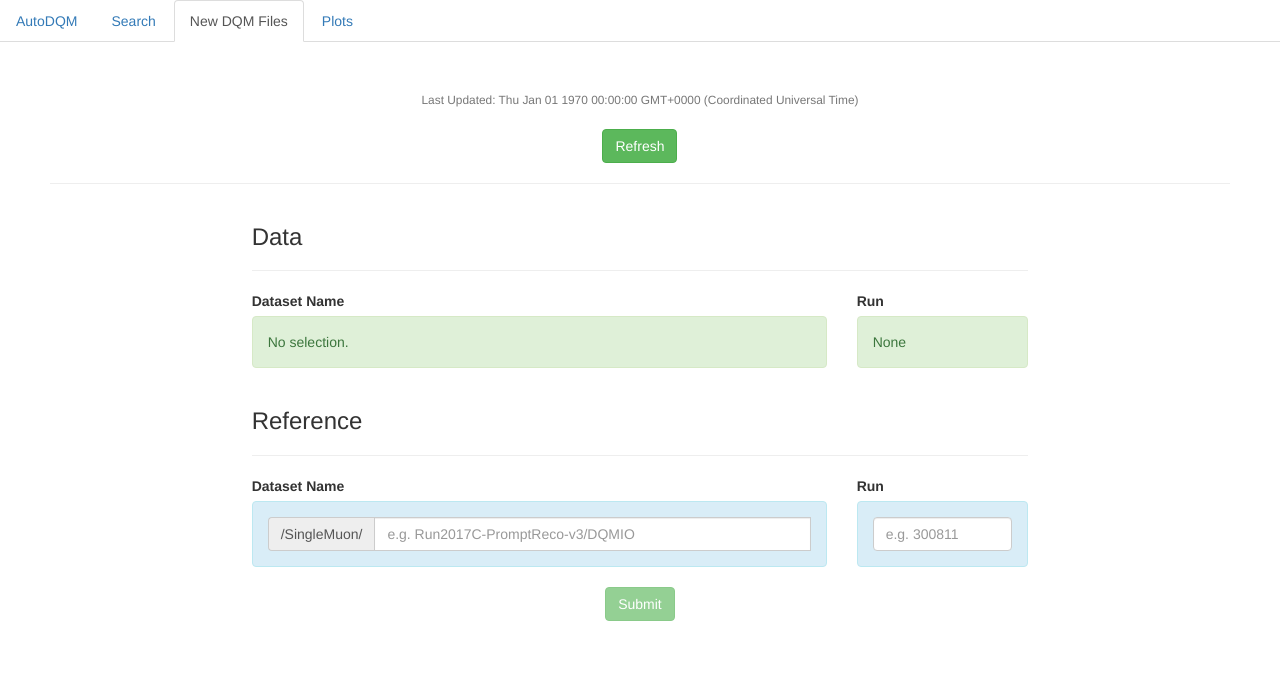
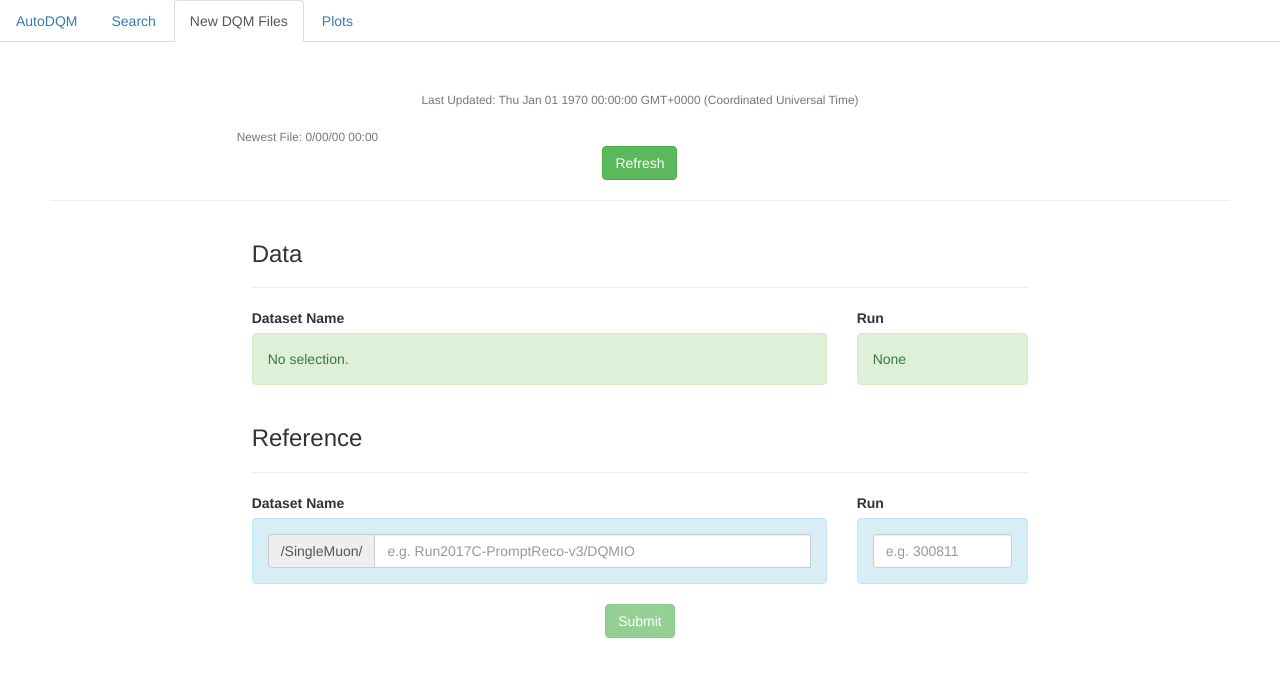
Before and after one commit to jkguiang/AutoDQM, a PHP site: page /cron_dqm.php in a window 1280 px wide. Shown: the top 677 px of the page. Run offline with PHP 8.4, Linux system fonts and the light colour scheme; data that the repository does not hold is empty; some libraries are stand-ins or nearby versions.

Commit message:
updated remote query submissions

```diff
--- a/cron_dqm.php
+++ b/cron_dqm.php
@@ -46,6 +46,7 @@
 
                     $new_files = array();
                     $timestamp = $files_dict["timestamp"];
+                    $newest = $files_dict["newest"];
 
                     foreach($files_dict["files"] as $key => $val) {
                         $new_files[$key] = $val;
@@ -57,7 +58,7 @@
                 <script>
                     // Global variables
                     var query = {
-                        "type": "retrieve",
+                        "type": "retrieve_data",
                         "data_query": "",
                         "ref_query": "",
                         "sample": "",
@@ -67,6 +68,7 @@
 
                     var new_files = <?php echo json_encode($new_files);  ?> // New files dict {"run_number":"dataset_name", ...} from php
                     var timestamp = new Date(Number(<?php echo $timestamp ?>) * 1000);
+                    var newest = new Date(Number(<?php echo $newest ?>) * 1000);
 
                     // Form handlers
                     function display(new_files) {
@@ -187,6 +189,9 @@
                             <div class="list-group" id="file_list"></div>
                         </div><!-- end file list row -->
                         <div class="row">
+                            <small class="form-text text-muted" id="newest">Newest File: 0/00/00 00:00</small>
+                        </div><!-- end file list newest timestamp row -->
+                        <div class="row">
                             <div class="col-sm-5"></div>
                             <div class="col-sm-2 text-center"><button id="refresh" type="submit" class="btn btn-success">Refresh</div>
                             <div class="col-sm-5"></div>
--- a/search.php
+++ b/search.php
@@ -45,7 +45,7 @@
                     var cur_sample = ""; // Stores current sample (RelVal, SingleMuon) so script knows whether to require run selection
                     var info = ""; // Stores info for sample, passed to query when selection is completed
                     var query = {
-                        "type": "retrieve",
+                        "type": "retrieve_data",
                         "data_query": "",
                         "ref_query": "",
                         "sample": "",
```
